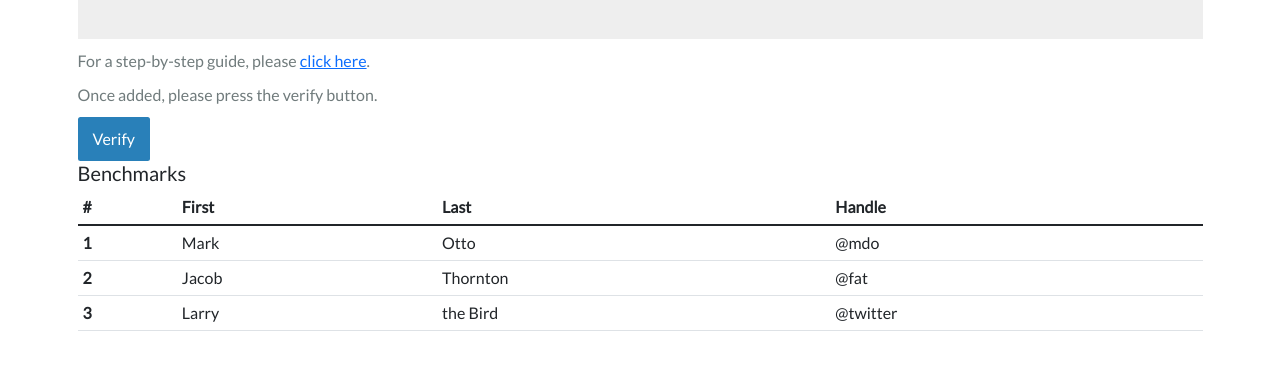
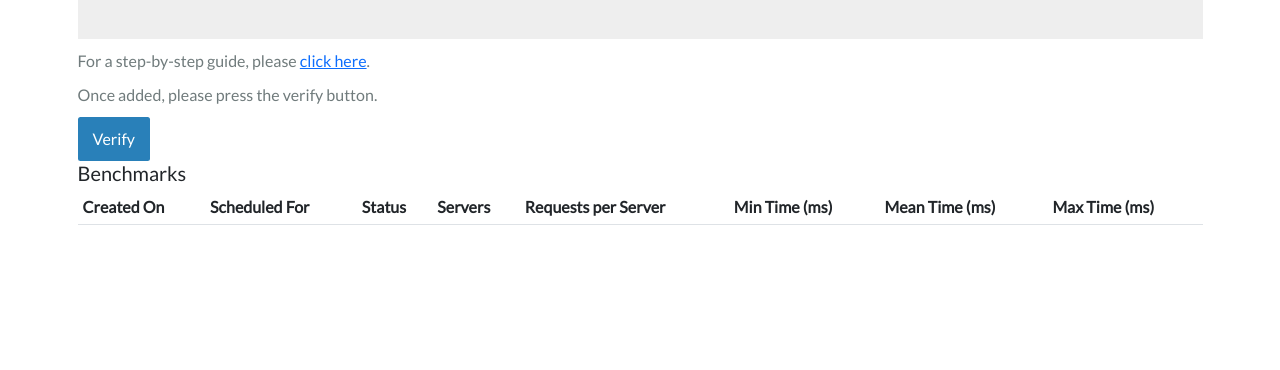
Before and after one commit to Salaah01/cloud-swarm, a Django app: template site/sites/templates/sites/site.html in a window 1280 px wide. Shown: the part 201-571 px from the top of the page. Run offline with Django 4.2, Linux system fonts and the light colour scheme; the template is opened without the code that fills it, so the values that code supplies are empty; style sheets or scripts are compiled from the project's sources; some libraries are stand-ins or nearby versions.

Commit message:
interal api for returning benchmark results, site page results table.

```diff
--- a/site/internal_api/urls.py
+++ b/site/internal_api/urls.py
@@ -7,4 +7,9 @@ urlpatterns = [
         views.benchmark_progress,
         name='benchmark_progress'
     ),
+    path(
+        'benchmark-results/',
+        views.benchmark_results,
+        name='benchmark_results'
+    ),
 ]
--- a/site/internal_api/views/__init__.py
+++ b/site/internal_api/views/__init__.py
@@ -1,3 +1,4 @@
 # flake8: noqa
 
 from .benchmark_progress import benchmark_progress
+from .benchmark_results import benchmark_results
--- a/site/sites/templates/sites/site.html
+++ b/site/sites/templates/sites/site.html
@@ -60,31 +60,53 @@
       <table class="table">
         <thead class="thead-dark">
           <tr>
-            <th scope="col">#</th>
-            <th scope="col">First</th>
-            <th scope="col">Last</th>
-            <th scope="col">Handle</th>
+            <th scope="col">Created On</th>
+            <th scope="col">Scheduled For</th>
+            <th scope="col">Status</th>
+            <th scope="col">Servers</th>
+            <th scope="col">Requests per Server</th>
+            <th scope="col">Min Time (ms)</th>
+            <th scope="col">Mean Time (ms)</th>
+            <th scope="col">Max Time (ms)</th>
           </tr>
         </thead>
         <tbody>
-          <tr>
-            <th scope="row">1</th>
-            <td>Mark</td>
-            <td>Otto</td>
-            <td>@mdo</td>
-          </tr>
-          <tr>
-            <th scope="row">2</th>
-            <td>Jacob</td>
-            <td>Thornton</td>
-            <td>@fat</td>
-          </tr>
-          <tr>
-            <th scope="row">3</th>
-            <td>Larry</td>
-            <td>the Bird</td>
-            <td>@twitter</td>
-          </tr>
+          {% for benchmark in site.benchmarks.all %}
+            <tr>
+              <td>{{ benchmark.created_on }}</td>
+              <td>
+                {% if benchmark.scheduled_on %}
+                  {{ benchmark.scheduled_on }}
+                {% else %}
+                  -
+                {% endif %}
+              </td>
+              <td>{{ benchmark.progress.get_status_display }}</td>
+              <td>{{ benchmark.num_servers }}</td>
+              <td>{{ benchmark.num_requests }}</td>
+              <td>
+                {% if benchmark.min_time %}
+                  {{ benchmark.min_time }}
+                {% else %}
+                  -
+                {% endif %}
+                </td>
+              <td>
+                {% if benchmark.mean_time %}
+                  {{ benchmark.mean_time }}
+                {% else %}
+                  -
+                {% endif %}
+                </td>
+              <td>
+                {% if benchmark.max_time %}
+                  {{ benchmark.max_time }}
+                {% else %}
+                  -
+                {% endif %}
+                </td>
+            </tr>
+          {% endfor %}
         </tbody>
       </table>
     </section>
```
Also changed, not shown: benchmark/controller.py (+20 -14 lines), benchmark/site_api.py (+32 -0 lines), site/benchmark/models.py (+23 -0 lines), site/internal_api/views/benchmark_progress.py (+12 -5 lines), site/internal_api/views/benchmark_results.py (added, +22 -0 lines), 1 other file.
